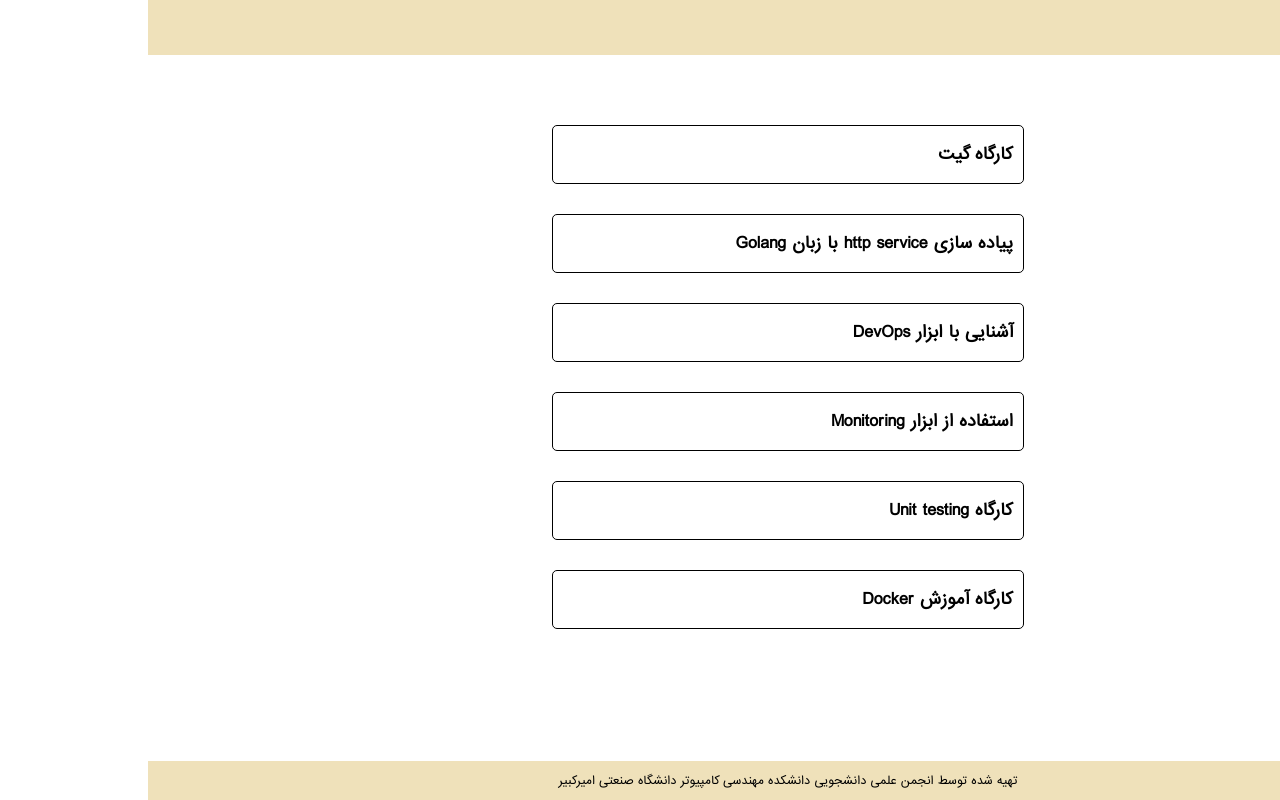
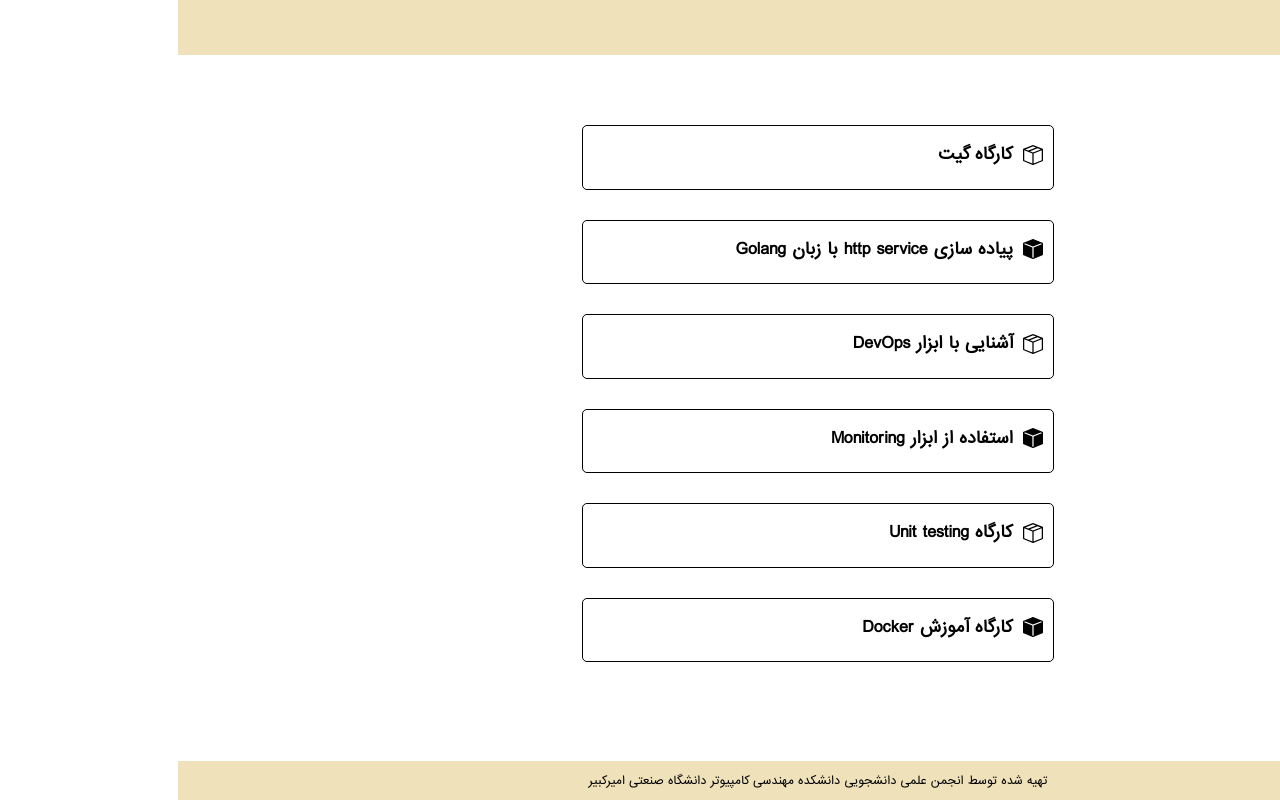
Before and after one commit to aut-daralfonoon/frontend, a Vue app: page /events in a window 1280 px wide. Built offline with nearby package versions, Linux system fonts and the light colour scheme.

Commit message:
bug: vue transition

```diff
--- a/src/App.vue
+++ b/src/App.vue
@@ -18,7 +18,11 @@
     <!-- Header component -->
     <Header v-if="this.$route.name !== 'home'"></Header>
     <!-- Router view -->
-    <RouterView class="little-pad" />
+    <router-view class="little-pad" v-slot="{ Component }">
+      <transition name="fade" mode="out-in">
+        <component :is="Component" :key="$route.path" />
+      </transition>
+    </router-view>
     <!-- Footer component -->
     <Footer v-if="this.$route.name !== 'home'"></Footer>
   </main>
--- a/src/components/event/SmallEvent.vue
+++ b/src/components/event/SmallEvent.vue
@@ -14,8 +14,16 @@
 
 <template>
   <div :id="'event' + id" class="event-row">
-    <h4 style="display: inline-block;">
-      {{ title }}
+    <h4 style="display: inline-flex; align-items: center;">
+      <svg v-if="id % 2 === 0" xmlns="http://www.w3.org/2000/svg" width="20" height="20" fill="currentColor" class="bi bi-box-fill" viewBox="0 0 16 16">
+        <path fill-rule="evenodd" d="M15.528 2.973a.75.75 0 0 1 .472.696v8.662a.75.75 0 0 1-.472.696l-7.25 2.9a.75.75 0 0 1-.557 0l-7.25-2.9A.75.75 0 0 1 0 12.331V3.669a.75.75 0 0 1 .471-.696L7.443.184l.004-.001.274-.11a.75.75 0 0 1 .558 0l.274.11.004.001 6.971 2.789Zm-1.374.527L8 5.962 1.846 3.5 1 3.839v.4l6.5 2.6v7.922l.5.2.5-.2V6.84l6.5-2.6v-.4l-.846-.339Z"/>
+      </svg>
+      <svg v-else xmlns="http://www.w3.org/2000/svg" width="20" height="20" fill="currentColor" class="bi bi-box-seam" viewBox="0 0 16 16">
+        <path d="M8.186 1.113a.5.5 0 0 0-.372 0L1.846 3.5l2.404.961L10.404 2l-2.218-.887zm3.564 1.426L5.596 5 8 5.961 14.154 3.5l-2.404-.961zm3.25 1.7-6.5 2.6v7.922l6.5-2.6V4.24zM7.5 14.762V6.838L1 4.239v7.923l6.5 2.6zM7.443.184a1.5 1.5 0 0 1 1.114 0l7.129 2.852A.5.5 0 0 1 16 3.5v8.662a1 1 0 0 1-.629.928l-7.185 2.874a.5.5 0 0 1-.372 0L.63 13.09a1 1 0 0 1-.63-.928V3.5a.5.5 0 0 1 .314-.464L7.443.184z"/>
+      </svg>
+      <span style="margin-right: 10px;">
+         {{ title }}
+      </span>
     </h4>
     <RouterLink :id="'event-view' + id" class="view-btn" :to="'/event/' + id">
       {{ "اطلاعات بیشتر" }}
```
